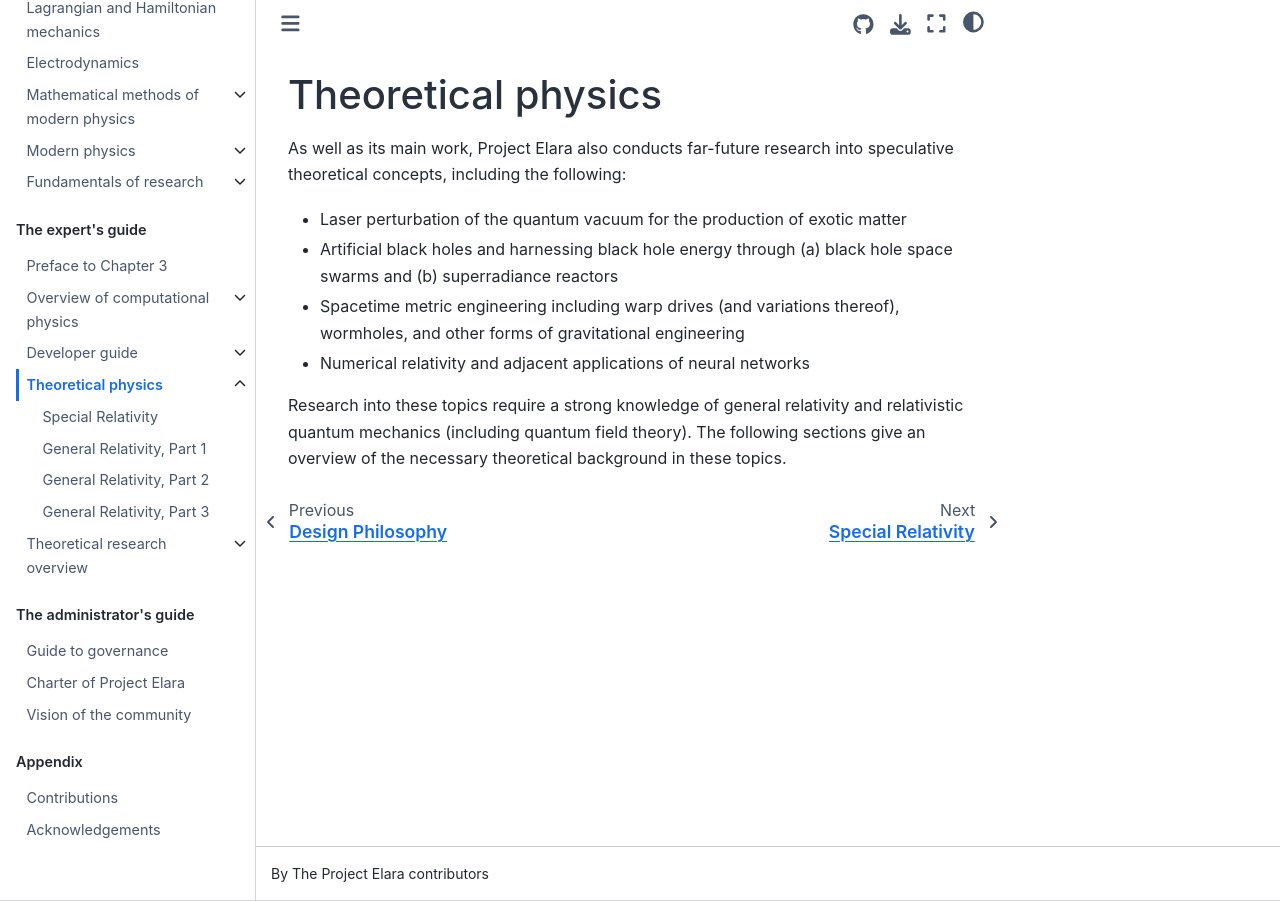
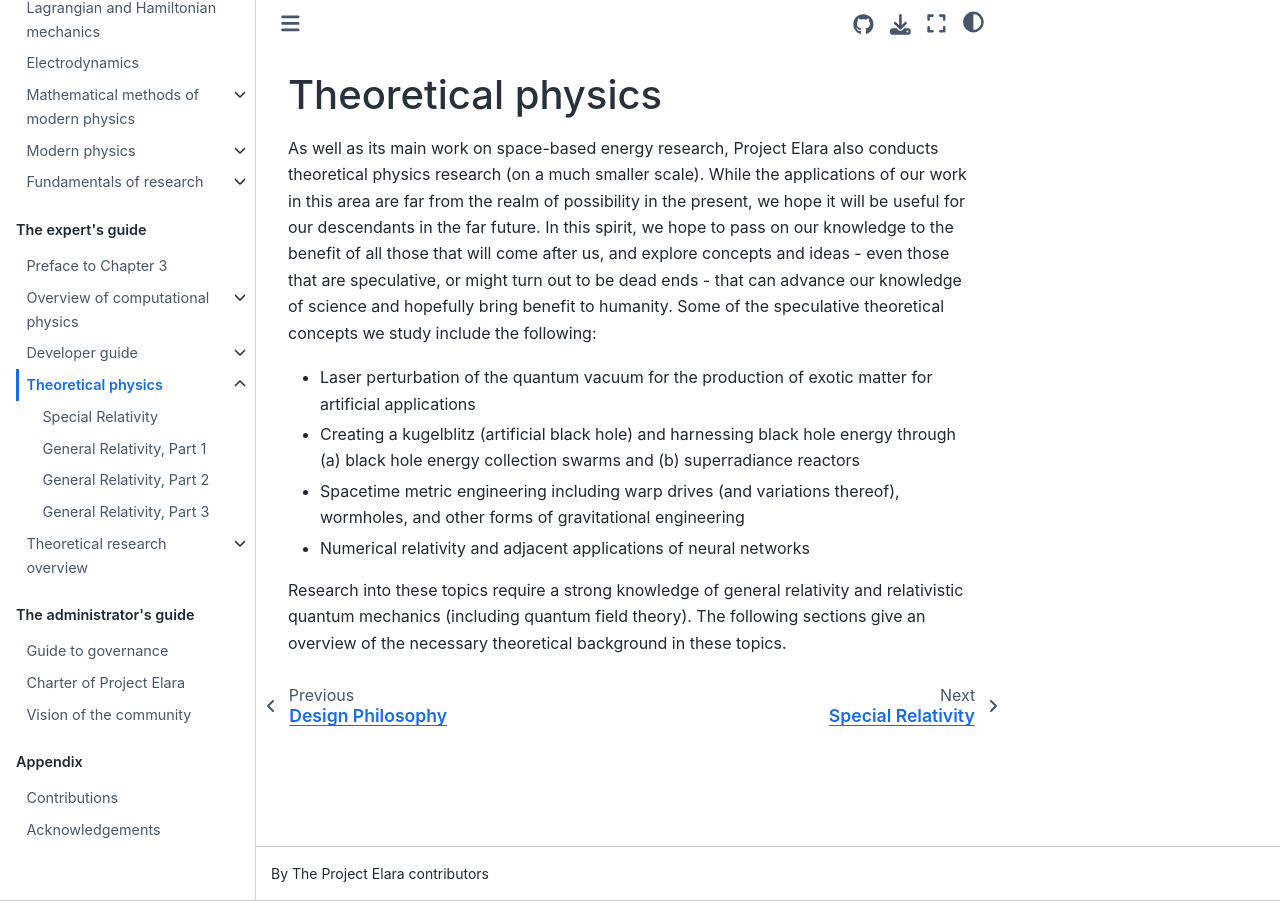
Before and after one commit to elaraproject/elara-handbook, a Jupyter Book: the page built from book/expert-guide/advanced-phys.md, in a window 1280 px wide. Built offline with Jupyter Book 1.0.4 settings and Sphinx 7.4.7 and the Sphinx Book theme 1.1.4, drawn with Linux system fonts in a browser that asks for light colours.

Commit message:
Clarified purpose of our theoretical phys work

```diff
--- a/book/expert-guide/advanced-phys.md
+++ b/book/expert-guide/advanced-phys.md
@@ -1,9 +1,9 @@
 # Theoretical physics
 
-As well as its main work, Project Elara also conducts far-future research into speculative theoretical concepts, including the following:
+As well as its main work on space-based energy research, Project Elara also conducts theoretical physics research (on a much smaller scale). While the applications of our work in this area are far from the realm of possibility in the present, we hope it will be useful for our descendants in the far future. In this spirit, we hope to pass on our knowledge to the benefit of all those that will come after us, and explore concepts and ideas - even those that are speculative, or might turn out to be dead ends - that can advance our knowledge of science and hopefully bring benefit to humanity. Some of the speculative theoretical concepts we study include the following:
 
-- Laser perturbation of the quantum vacuum for the production of exotic matter
-- Artificial black holes and harnessing black hole energy through (a) black hole space swarms and (b) superradiance reactors
+- Laser perturbation of the quantum vacuum for the production of exotic matter for artificial applications
+- Creating a kugelblitz (artificial black hole) and harnessing black hole energy through (a) black hole energy collection swarms and (b) superradiance reactors
 - Spacetime metric engineering including warp drives (and variations thereof), wormholes, and other forms of gravitational engineering
 - Numerical relativity and adjacent applications of neural networks
 
```
